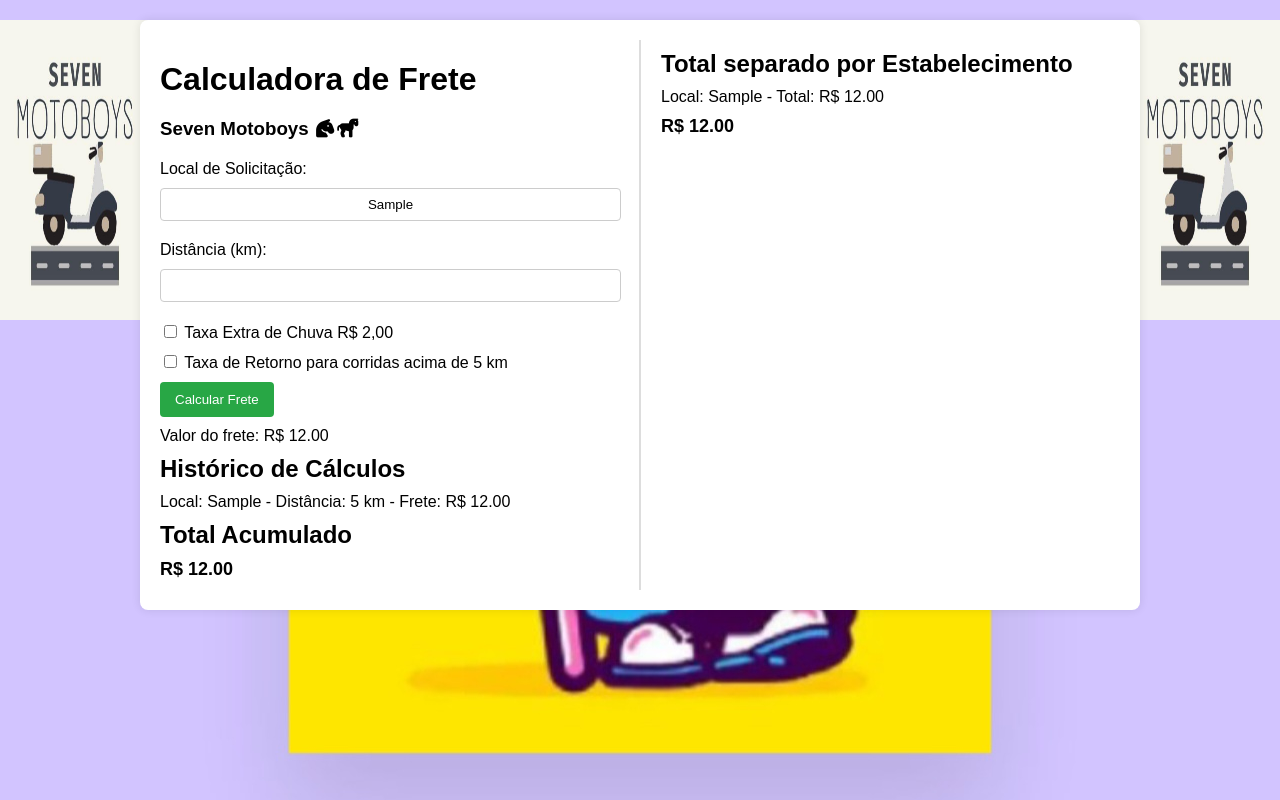
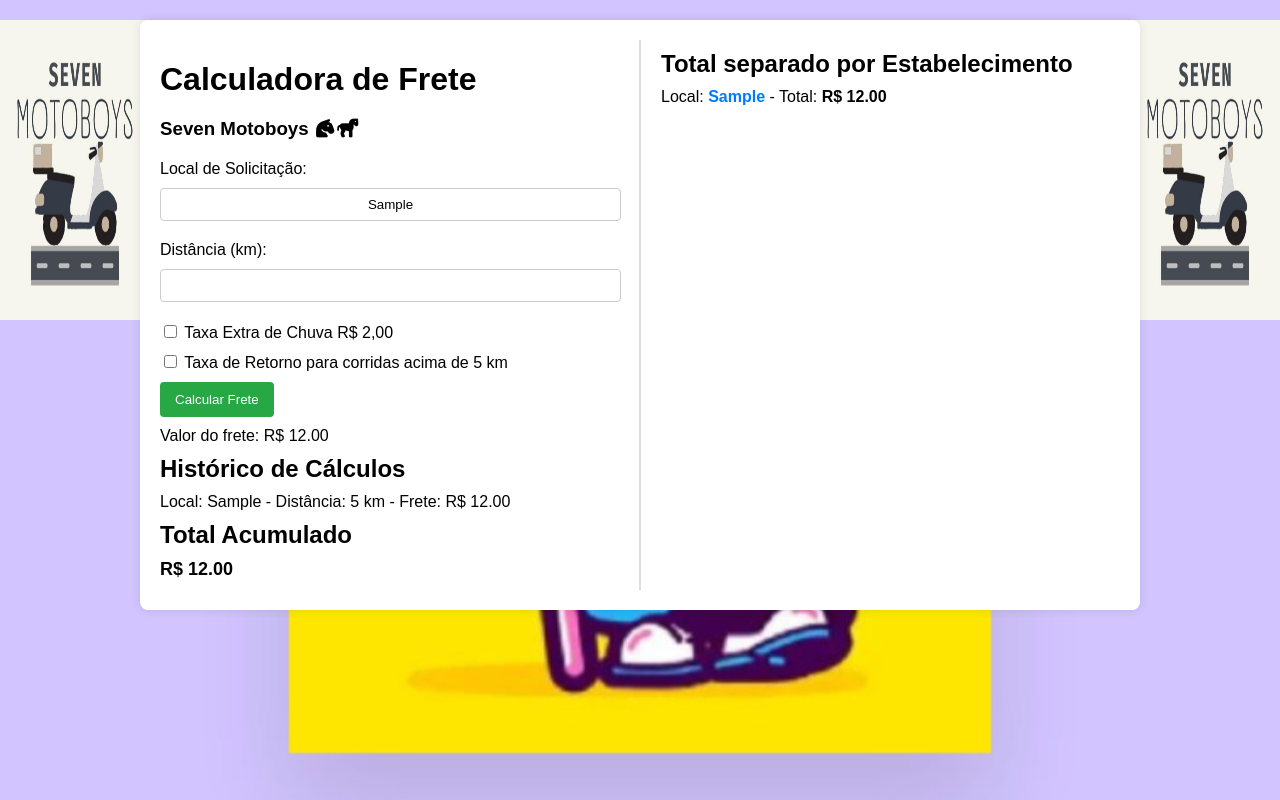
Before and after one commit to edcastroecmr/CalculadordeFretes, a plain HTML site: page index.html in a window 1280 px wide. Both pictures are taken after typing "Sample", "5" into the empty fields and a click on the button "Calcular Frete". Drawn offline with Linux system fonts and the light colour scheme.

Commit message:
Add files via upload
atualizando valor total do estabelecimento

```diff
--- a/index.html
+++ b/index.html
@@ -41,7 +41,6 @@
             <div class="coluna-esquerda">
                 <h2>Total separado por Estabelecimento</h2>
                 <ul id="locaisValores"></ul>
-                <p id="totalGeral">R$ 0</p>
             </div>
         </div>
     </div>
--- a/script.js
+++ b/script.js
@@ -84,14 +84,9 @@ function atualizarLocaisValores() {
     const locaisValoresUl = document.getElementById('locaisValores');
     locaisValoresUl.innerHTML = ''; // Limpa a lista
 
-    let totalGeral = 0;
-
     for (const [local, valor] of Object.entries(locaisValores)) {
         const li = document.createElement('li');
-        li.textContent = `Local: ${local} - Total: R$ ${valor.toFixed(2)}`;
+        li.innerHTML = `Local: <span class="local">${local}</span> - Total: <span>R$ ${valor.toFixed(2)}</span>`;
         locaisValoresUl.appendChild(li);
-        totalGeral += valor;
     }
-
-    document.getElementById('totalGeral').textContent = `R$ ${totalGeral.toFixed(2)}`;
 }
--- a/style.css
+++ b/style.css
@@ -54,7 +54,7 @@ body {
     flex: 1;
     border-left: 2px solid #ddd;
     padding-left: 20px;
-    min-width: 300px; /* Define uma largura mínima para garantir que a coluna tenha uma boa aparência */
+    min-width: 300px;
 }
 
 h1, h2, h3 {
@@ -107,6 +107,30 @@ p, h2 {
     font-size: 18px;
     font-weight: bold;
 }
+/* CSS para os valores totais dos locais */
+#locaisValores li span {
+    font-weight: bold;
+}
+
+/* CSS para o total geral */
+#totalGeral {
+    font-size: 18px;
+    font-weight: bold;
+
+}#locaisValores li {
+    margin-bottom: 5px;
+}
+
+#locaisValores li .local {
+    color: #007bff; /* Cor azul para destacar o nome do local, você pode alterar para qualquer cor que desejar */
+    font-weight: bold; /* Torna o nome do local em negrito */
+}
+
+#locaisValores li span {
+    font-weight: bold; /* Mantém o valor em negrito */
+}
+
+
 
 /* Media Queries */
 @media (max-width: 768px) {
```
